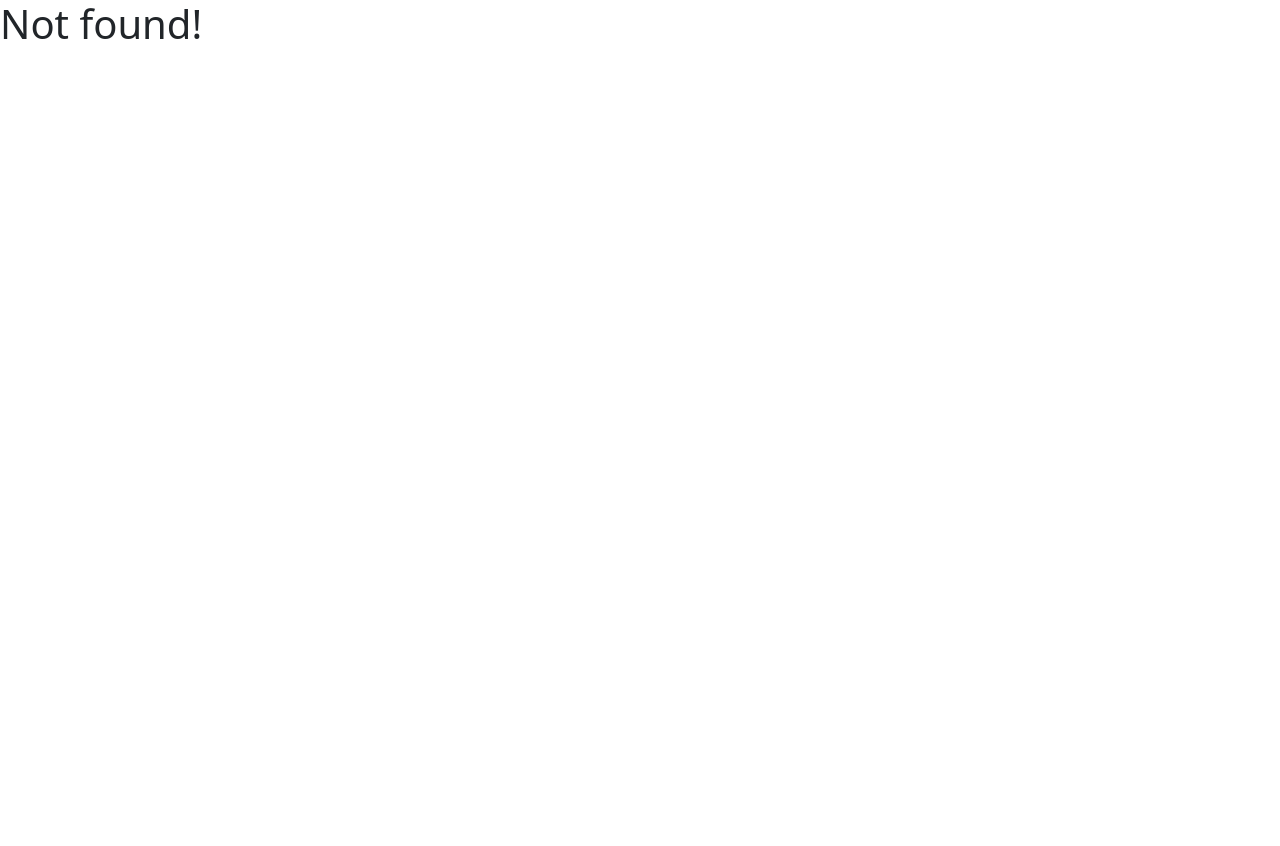
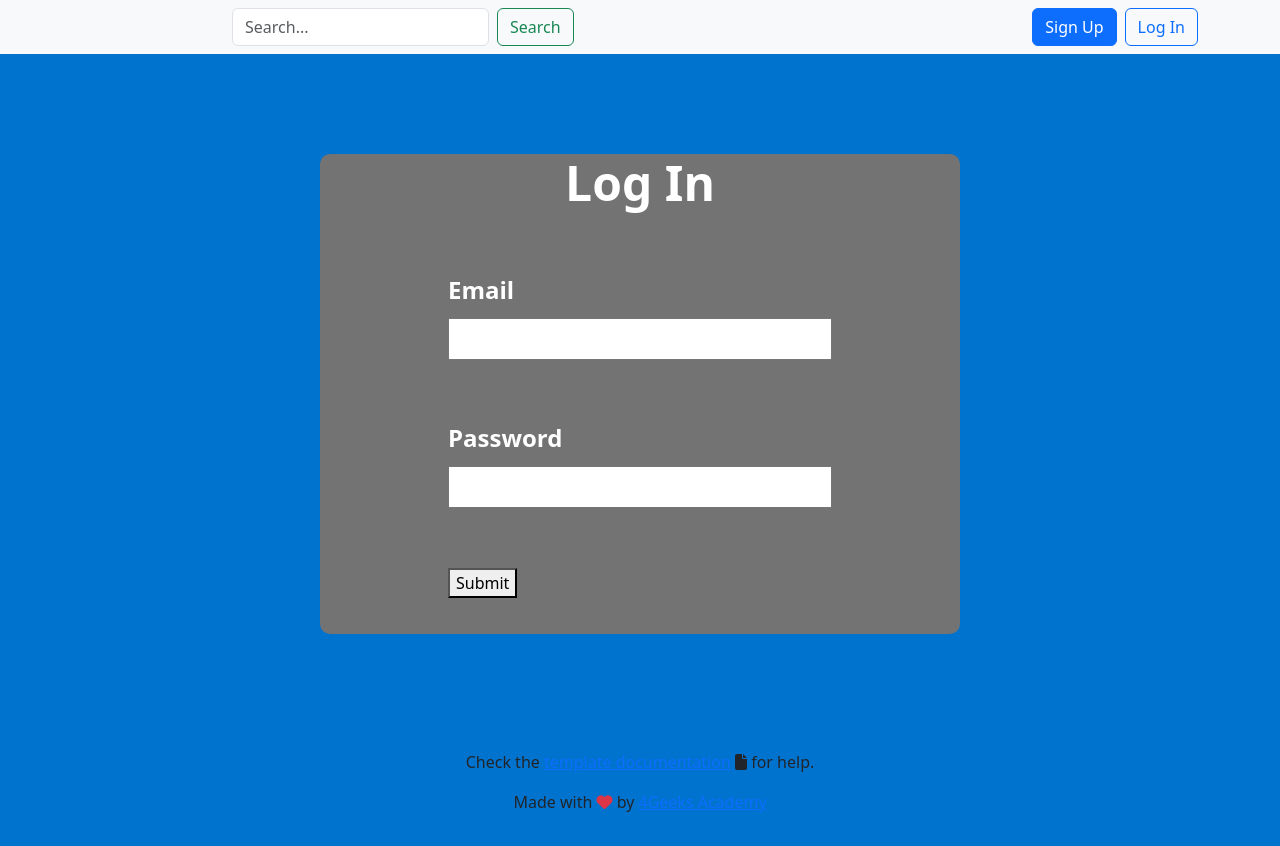
Before and after one commit to mandoromero/Mandos-Sportsbook, a React (Vite) app: page /login in a window 1280 px wide. Before the commit this address had no page. Before the commit the page ends 800 px from the top, so only its background shows below. Built offline with nearby package versions, Linux system fonts and the light colour scheme.

Commit message:
"getting started"

```diff
--- a/src/components/Navbar/Navbar.jsx
+++ b/src/components/Navbar/Navbar.jsx
@@ -3,40 +3,23 @@ import { Link } from "react-router-dom";
 import "../../components/Navbar/Navbar.css";
 
 export default function Navbar() {
-	const [searchNames, setSearchNames] = useState('')
+  const [searchNames, setSearchNames] = useState("");
 
-	const handleSearch =async(e) => {
+  const handleSearch = (e) => {
     e.preventDefault();
-
-		const baseUrl = import.meta.env.Vite_Movie_API;
-		const apiKey = import.meta.env.Vite_API_KEY;
-
-		try{
-			const response = await fetch(`${baseUrl}?apikey=${apiKe}&s=${seaarchNames}`);
-			const data = await response.json();
-
-			if (data.Response === "True") {
-				console.log("Search results:", data.Search);
-
-					// TODO: Route to Details page
-
-			} else {
-				console.warn("No results found:", data .Error);
-			}
-		} catch (error) {
-			console.error("Error fetching movies:", error);
-		}
+    // for now, just log search
+    console.log("Searching for:", searchNames);
   };
 
   return (
-		<nav className="navbar navbar-light bg-light">
-			<div className="container d-flex justify-content-between align-item-center w-100">
-
+    <nav className="navbar navbar-light bg-light px-3">
+      <div className="container d-flex justify-content-between align-items-center w-100">
+        {/* Search Bar */}
         <form onSubmit={handleSearch} className="d-flex">
           <input
             type="text"
             className="form-control me-2"
-						placeholder="Search movies..."
+            placeholder="Search..."
             value={searchNames}
             onChange={(e) => setSearchNames(e.target.value)}
           />
@@ -44,19 +27,17 @@ export default function Navbar() {
             Search
           </button>
         </form>
-				<div class="btn-group">
-  					<button type="button" class="btn btn-primary">Action</button>
-  					<button type="button" class="btn btn-primary dropdown-toggle dropdown-toggle-split" data-toggle="dropdown" aria-haspopup="true" aria-expanded="false">
-    					<span class="sr-only">Toggle Dropdown</span>
-  					</button>
-  					<div class="dropdown-menu">
-    					<a class="dropdown-item" href="#">Sign Up</a>
-    					<a class="dropdown-item" href="#">Sign In</a>
- 						<div class="dropdown-divider"></div>
-    						<a class="dropdown-item" href="#">Separated link</a>
- 					</div>
+
+        {/* Auth Buttons */}
+        <div>
+          <Link to="/signup" className="btn btn-primary me-2">
+            Sign Up
+          </Link>
+          <Link to="/login" className="btn btn-outline-primary">
+            Log In
+          </Link>
         </div>
       </div>
     </nav>
   );
-};
+}
--- a/src/index.css
+++ b/src/index.css
@@ -0,0 +1,3 @@
+body {
+    background-color: #0073cf;
+}
--- /dev/null
+++ b/src/pages/LogIn/LogIn.css
@@ -0,0 +1,35 @@
+
+.log-in-container {
+    border: 5px #737373 ridged;
+    border-radius: 10px;
+    width: 50vw;
+    height: 60vh;
+    margin: 100px auto;
+    background-color: #737373;
+    color: white;
+}
+
+.sub-title {
+    text-align: center;
+    margin-top: 50px;
+    font-size: 3rem;
+    font-weight: 800;
+}
+
+.log-in {
+    width: 60%;
+    height: 60%;
+    margin: 20px auto;
+}
+
+.login-form {
+    display: flex;
+    flex-direction: column;
+    margin: 60px 0;
+    font-size: 1.5rem;
+    font-weight: 800;
+}
+
+label {
+    margin-bottom: 10px;
+}
--- /dev/null
+++ b/src/pages/LogIn/LogIn.jsx
@@ -0,0 +1,20 @@
+import "../LogIn/LogIn.css";
+
+export default function LogIn() {
+    return (
+        <div className="log-in-container">
+            <h2 className="sub-title">Log In</h2>
+            <div className="log-in">
+                <div className="login-form">
+                    <label htmlFor="log-in-email">Email</label>
+                    <input id="log-in-email" type="email" />
+                </div>
+                <div className="login-form">
+                    <label for="password-input">Password</label>
+                    <input id="password-input" type="password" />
+                </div>
+                <button>Submit</button>
+            </div>
+        </div>
+    )
+}
--- a/src/routes.jsx
+++ b/src/routes.jsx
@@ -9,6 +9,7 @@ import { Layout } from "./pages/Layout";
 import { Home } from "./pages/Home";
 import { Single } from "./pages/Single";
 import { Demo } from "./pages/Demo";
+import LogIn from "./pages/LogIn/LogIn.jsx";
 
 export const router = createBrowserRouter(
     createRoutesFromElements(
@@ -25,6 +26,7 @@ export const router = createBrowserRouter(
         <Route path= "/" element={<Home />} />
         <Route path="/single/:theId" element={ <Single />} />  {/* Dynamic route for single items */}
         <Route path="/demo" element={<Demo />} />
+        <Route path="/login" element={<LogIn />} />
       </Route>
     )
 );
```
Also changed, not shown: package.json (+4 -3 lines), 1 other file (tests, documents, lock files or other folders). Lines whose indentation alone changed are shown as unchanged.
